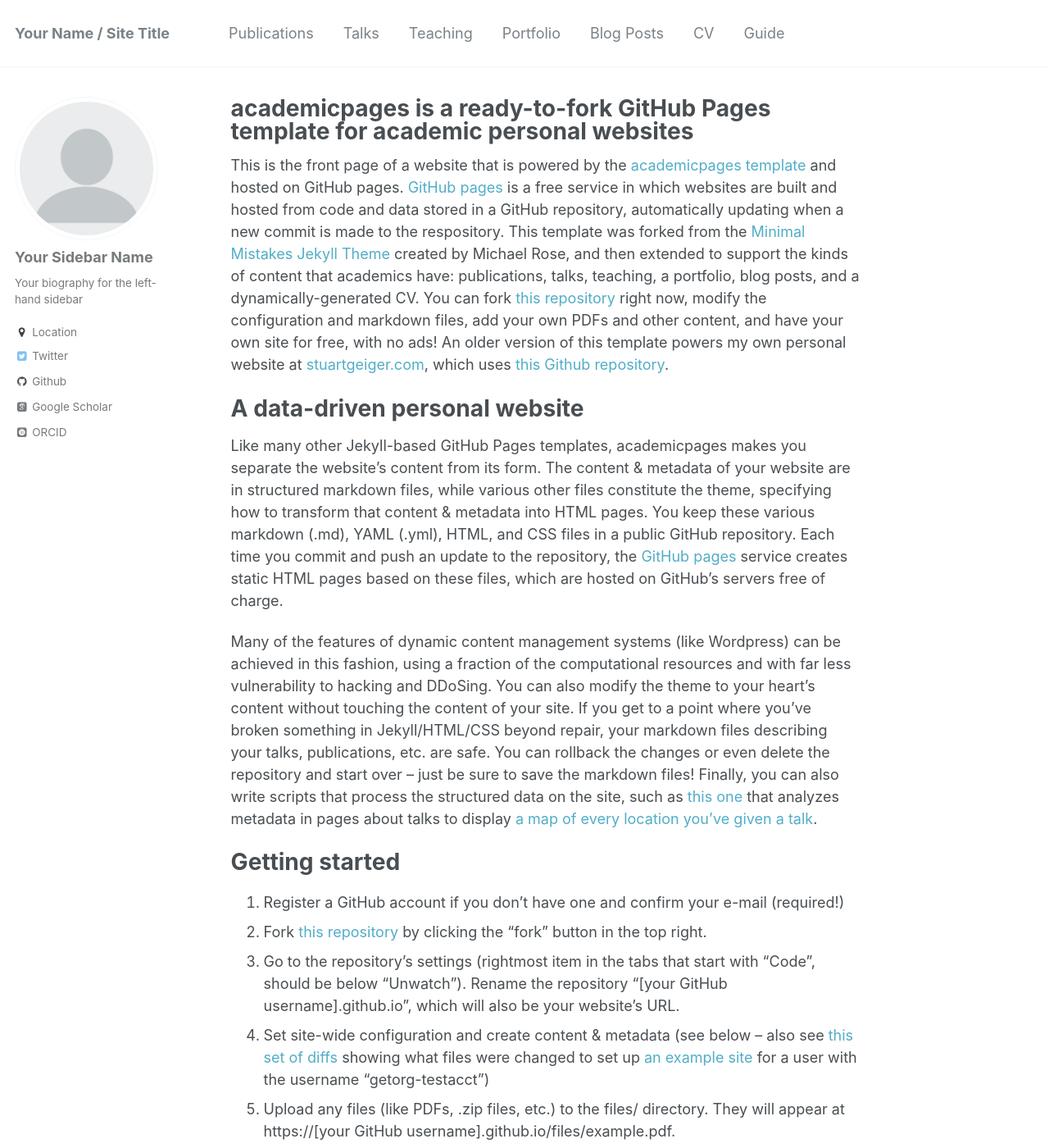
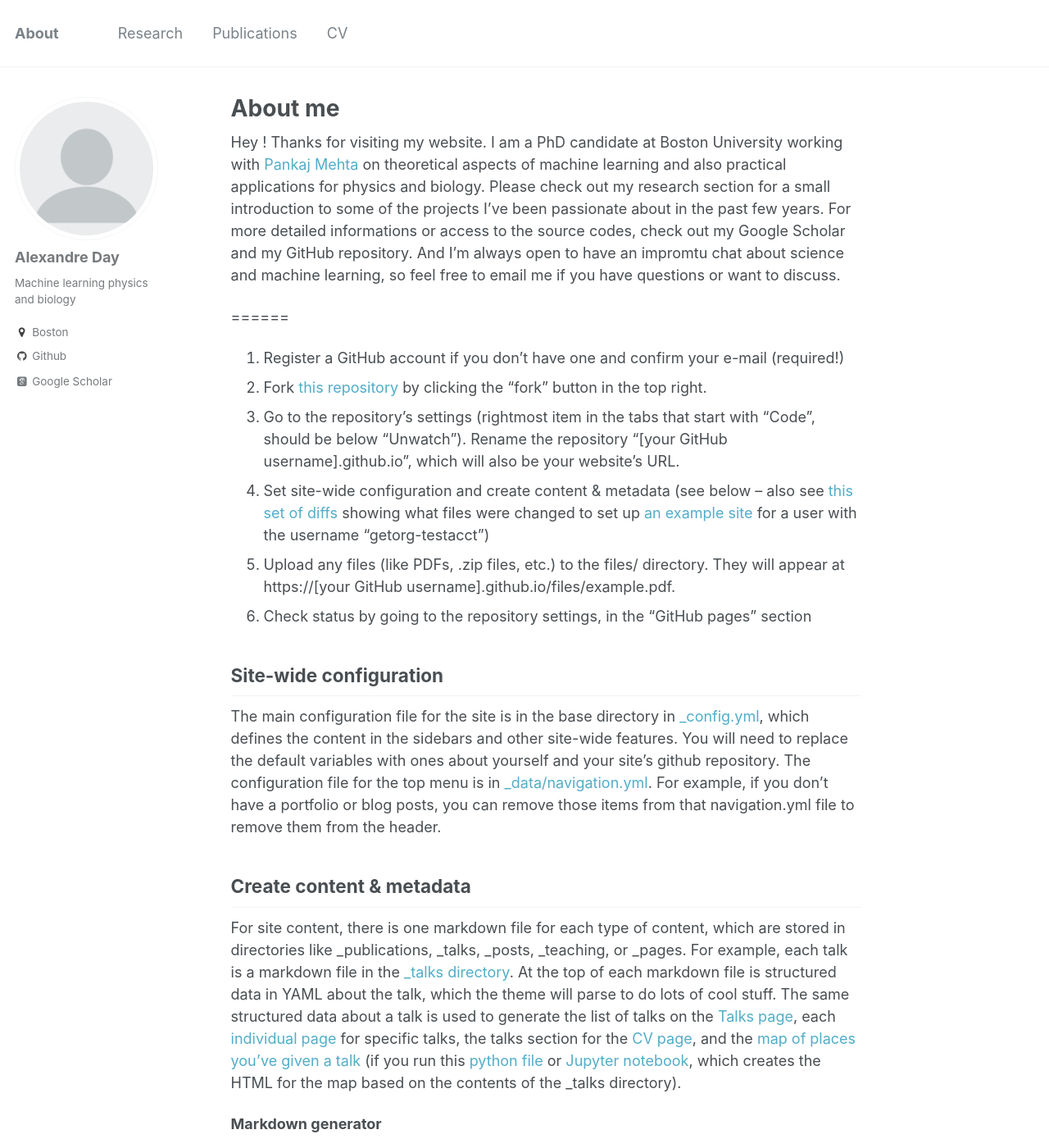
Before and after one commit to alexandreday/alexandreday.github.io, a Jekyll site: the page built from _pages/about.md, in a window 1280 px wide and 1400 px high. Shown: the whole window at 82% size. Built offline with Jekyll 4.4.1, drawn with Linux system fonts in a browser that asks for light colours; some web fonts are replaced.

Commit message:
about page

```diff
--- a/_config.yml
+++ b/_config.yml
@@ -7,13 +7,13 @@
 
 # Site Settings
 locale                   : "en-US"
-title                    : "Your Name / Site Title"
+title                    : "About"
 title_separator          : "-"
 name                     : &name "Your Name"
 description              : &description "personal description"
-url                      : https://academicpages.github.io # the base hostname & protocol for your site e.g. "https://mmistakes.github.io"
+url                      : https://alexandreday.github.io # the base hostname & protocol for your site e.g. "https://mmistakes.github.io"
 baseurl                  : "" # the subpath of your site, e.g. "/blog"
-repository               : "academicpages/academicpages.github.io"
+repository               : "alexandreday/alexandreday.github.io"
 teaser                   :  # filename of teaser fallback teaser image placed in /images/, .e.g. "500x300.png"
 breadcrumbs              : false # true, false (default)
 words_per_minute         : 160
@@ -36,7 +36,7 @@
   format                 : "yml"
   moderation             : true
   path                   : "_data/comments/{options.slug}"
-  requiredFields         : ['name', 'email', 'message']
+  requiredFields         : ['alexandreday','alexandre.day1@gmail.com' , 'message']
   transforms:
     email                : "md5"
   generatedFields:
@@ -78,12 +78,12 @@
 
 # Site Author
 author:
-  name             : "Your Sidebar Name"
+  name             : "Alexandre Day"
   avatar           : "profile.png"
-  bio              : "Your biography for the left-hand sidebar"
-  location         : "Location"
+  bio              : "Machine learning physics and biology"
+  location         : "Boston"
   employer         :
-  googlescholar    : "http://yourfullgooglescholarurl.com"
+  googlescholar    : "https://scholar.google.com/citations?user=OQK_iFEAAAAJ&hl=en"
   email            :
   uri              :
   bitbucket        :
@@ -92,19 +92,19 @@
   flickr           :
   facebook         :
   foursquare       :
-  github           : "academicpages"
+  github           : "alexandreday"
   google_plus      :
   keybase          :
   instagram        :
   lastfm           :
   linkedin         :
-  orcid            : "http://orcid.org/yourorcidurl"
+  orcid            : #"http://orcid.org/yourorcidurl"
   pinterest        :
   soundcloud       :
   stackoverflow    : # http://stackoverflow.com/users/123456/username
   steam            :
   tumblr           :
-  twitter          : "replacethistwitterhandle"
+  twitter          : #"replacethistwitterhandle"
   vine             :
   weibo            :
   xing             :
--- a/_data/navigation.yml
+++ b/_data/navigation.yml
@@ -1,22 +1,10 @@
 # main links links
 main:
-  - title: "Publications"
-    url: /publications/
-
-  - title: "Talks"
+  - title: "Research"
     url: /talks/
 
-  - title: "Teaching"
-    url: /teaching/
-
-  - title: "Portfolio"
-    url: /portfolio/
-
-  - title: "Blog Posts"
+  - title: "Publications"
     url: /year-archive/
 
   - title: "CV"
     url: /cv/
-
-  - title: "Guide"
-    url: /markdown/
--- a/_pages/about.md
+++ b/_pages/about.md
@@ -1,6 +1,6 @@
 ---
 permalink: /
-title: "academicpages is a ready-to-fork GitHub Pages template for academic personal websites"
+title: "About me"
 excerpt: "About me"
 author_profile: true
 redirect_from:
@@ -8,15 +8,8 @@
   - /about.html
 ---
 
-This is the front page of a website that is powered by the [academicpages template](https://github.com/academicpages/academicpages.github.io) and hosted on GitHub pages. [GitHub pages](https://pages.github.com) is a free service in which websites are built and hosted from code and data stored in a GitHub repository, automatically updating when a new commit is made to the respository. This template was forked from the [Minimal Mistakes Jekyll Theme](https://mmistakes.github.io/minimal-mistakes/) created by Michael Rose, and then extended to support the kinds of content that academics have: publications, talks, teaching, a portfolio, blog posts, and a dynamically-generated CV. You can fork [this repository](https://github.com/academicpages/academicpages.github.io) right now, modify the configuration and markdown files, add your own PDFs and other content, and have your own site for free, with no ads! An older version of this template powers my own personal website at [stuartgeiger.com](http://stuartgeiger.com), which uses [this Github repository](https://github.com/staeiou/staeiou.github.io).
+Hey ! Thanks for visiting my website. I am a PhD candidate at Boston University working with [Pankaj Mehta](http://physics.bu.edu/~pankajm/) on theoretical aspects of machine learning and also practical applications for physics and biology. Please check out my research section for a small introduction to some of the projects I've been passionate about in the past few years. For more detailed informations or access to the source codes, check out my Google Scholar and my GitHub repository. And I'm always open to have an impromtu chat about science and machine learning, so feel free to email me if you have questions or want to discuss.
 
-A data-driven personal website
-======
-Like many other Jekyll-based GitHub Pages templates, academicpages makes you separate the website's content from its form. The content & metadata of your website are in structured markdown files, while various other files constitute the theme, specifying how to transform that content & metadata into HTML pages. You keep these various markdown (.md), YAML (.yml), HTML, and CSS files in a public GitHub repository. Each time you commit and push an update to the repository, the [GitHub pages](https://pages.github.com/) service creates static HTML pages based on these files, which are hosted on GitHub's servers free of charge.
-
-Many of the features of dynamic content management systems (like Wordpress) can be achieved in this fashion, using a fraction of the computational resources and with far less vulnerability to hacking and DDoSing. You can also modify the theme to your heart's content without touching the content of your site. If you get to a point where you've broken something in Jekyll/HTML/CSS beyond repair, your markdown files describing your talks, publications, etc. are safe. You can rollback the changes or even delete the repository and start over -- just be sure to save the markdown files! Finally, you can also write scripts that process the structured data on the site, such as [this one](https://github.com/academicpages/academicpages.github.io/blob/master/talkmap.ipynb) that analyzes metadata in pages about talks to display [a map of every location you've given a talk](https://academicpages.github.io/talkmap.html).
-
-Getting started
 ======
 1. Register a GitHub account if you don't have one and confirm your e-mail (required!)
 1. Fork [this repository](https://github.com/academicpages/academicpages.github.io) by clicking the "fork" button in the top right.
```
